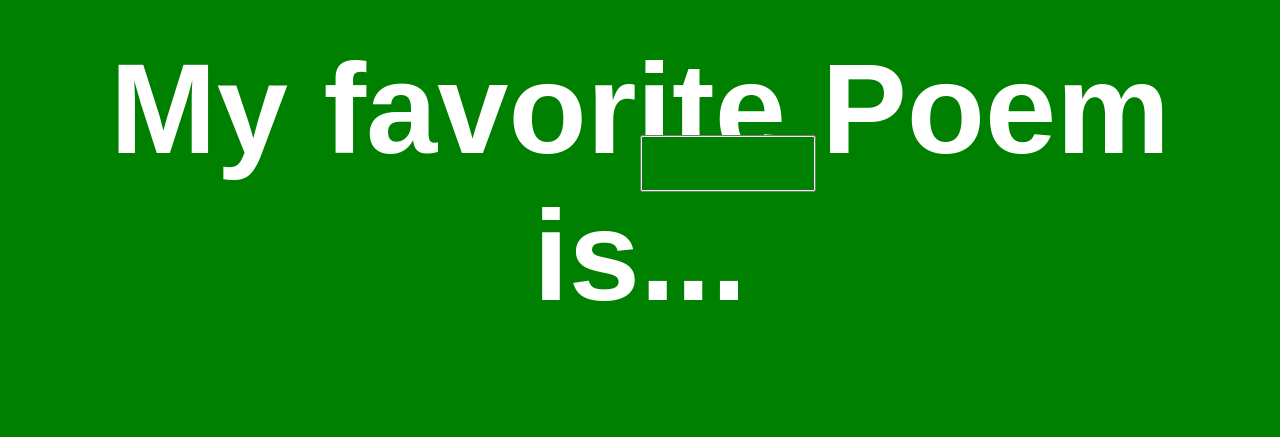
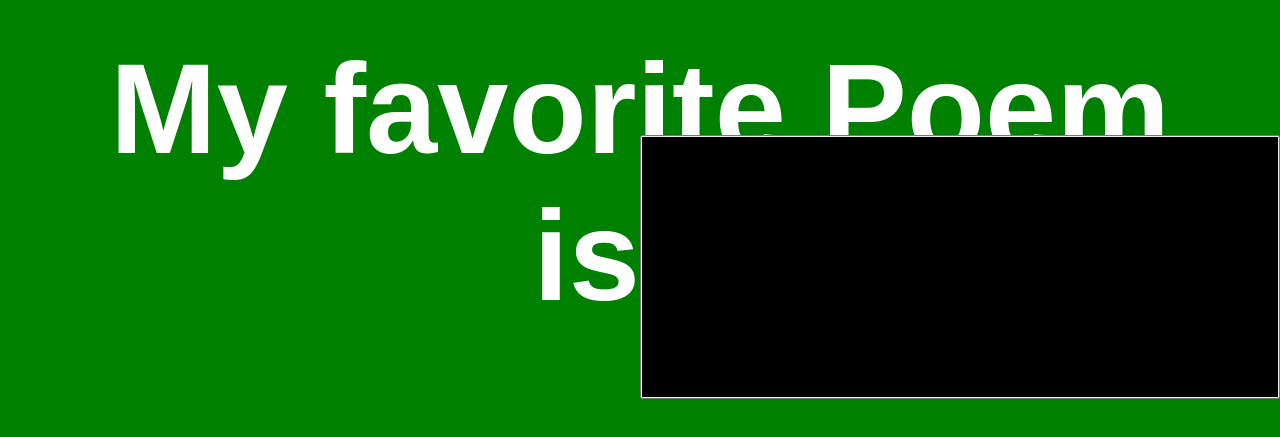
Before and after one commit to Conorman10/web-dev-hw, a plain HTML site: page warmup-07/index.html in a window 1280 px wide. Shown: the part 265-702 px from the top of the page. Drawn offline with Linux system fonts and the light colour scheme.

Commit message:
Update style.css

```diff
--- a/warmup-07/css/style.css
+++ b/warmup-07/css/style.css
@@ -25,7 +25,7 @@ button {
     position: absolute;
     top: 50%;
     left: 50%;
-    font-size: 20px;
+    font-size: 100px;
     padding: 15px;
 }
 
@@ -36,7 +36,7 @@ button::before {
     left: 0%;
     width: 100%;
     height: 100%;
-    background: green;
+    background: black;
     transition: 0.5s ease-in-out;
 }
 
```
